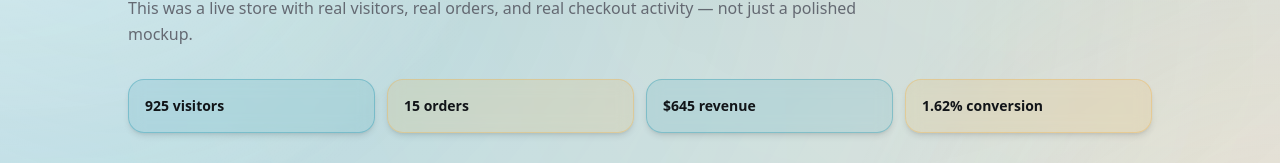
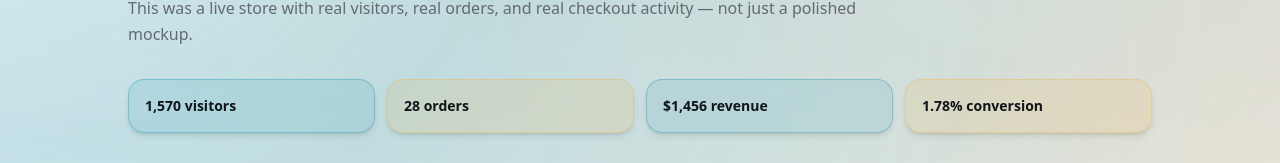
Before and after one commit to dbarriere89-design/db-websites, a Next.js app: page /work/tripple-pluggers in a window 1280 px wide. Shown: the part 370-533 px from the top of the page. Built offline with nearby package versions, Linux system fonts and the light colour scheme.

Commit message:
Update Tripple Pluggers stats with latest sales data

```diff
--- a/app/work/tripple-pluggers/page.tsx
+++ b/app/work/tripple-pluggers/page.tsx
@@ -31,7 +31,7 @@ const EMAIL_BODY = encodeURIComponent(
   ].join("\n")
 )
 
-const stats = ["925 visitors", "15 orders", "$645 revenue", "1.62% conversion"]
+const stats = ["1,570 visitors", "28 orders", "$1,456 revenue", "1.78% conversion"]
 
 export const metadata: Metadata = {
   title: "Tripple Pluggers | Work example",
```
